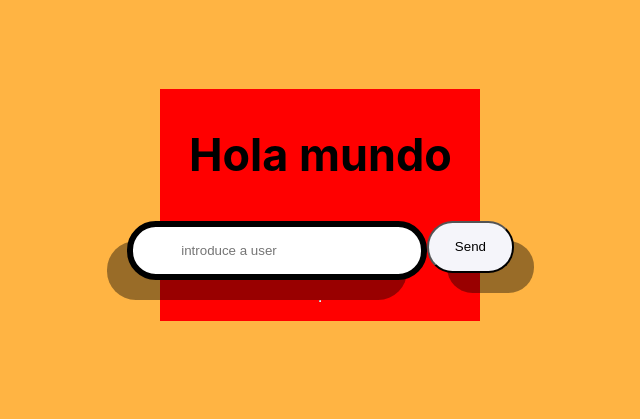
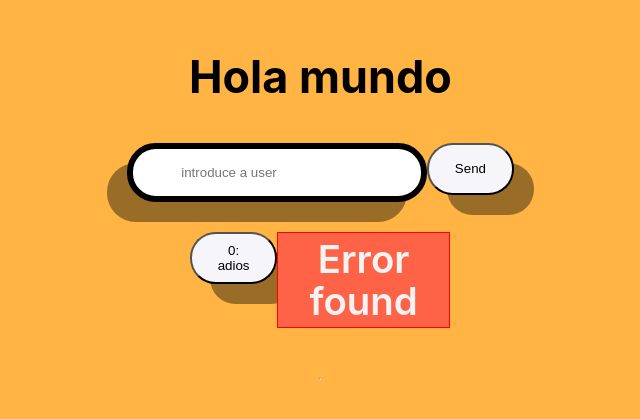
Before and after one commit to CH19/Github-Search, a Vue app: page / in a window 1280 px wide. Shown: the part 187-606 px from the top of the page, without its empty margins (302-942 px from the left). Built offline with nearby package versions, Linux system fonts and the light colour scheme.

Commit message:
se esta annadiendo el boton de agregar y remover usuarios favoritos la funcionalidad no esta completa todavia por un error en la propiedad computada

```diff
--- a/src/App.vue
+++ b/src/App.vue
@@ -1,16 +1,22 @@
 <script setup>
 import { ref } from "vue";
+import porfile from "./components/porfile.vue";
 
 const API = "https://api.github.com/users/";
 const saludo = 'Hola mundo'
 // se utiliza la variable user para obtener data de los inputs para los usuarios
-const user = ref('');
+const user = ref(null);
+let userData = ref(null);
 // funcion y metodo para cargar los usuarios de github
 async function doSearch() {
+    // consulta al api de github mas el nombre del usuario
             const response = await fetch(API + user.value);
             const data = await response.json();
             console.log(data);
-            alert('solicitud llegada');
+            // variable para capturar objetos con los datos del usuario buscando en la api de github
+            userData.value = data
+            console.log(userData);
+            user.value = '';
           }
 </script>
 
@@ -23,7 +29,8 @@ async function doSearch() {
     <input type="text" placeholder="introduce a user" v-model="user">
     <!-- boton para buscar los usuarios en github  -->
     <button v-on:click="doSearch">Send</button>
-    </div>
+  </div>
+    <porfile :data-user="userData"></porfile>
     <hr>
     </div>
 </div>
--- /dev/null
+++ b/src/components/porfile.vue
@@ -0,0 +1,124 @@
+<script setup>
+import { computed, onMounted, reactive, ref } from "vue";
+
+// objeto con los parametros a solicitar
+onMounted(()=>{
+    console.log('componente montado ');
+})
+const counter = ref(0);
+const keyMap = ref(0);
+const moreCounter = computed(()=>{
+    if(counter.value > 10)
+        return 'Hola';
+    else
+        return ' adios';
+})
+const props = defineProps({
+        dataUser: {
+            type: Object,
+            required: true,
+        },
+
+    })
+    const favorites = ref(new Map());
+    const itsfavorite = computed(()=>{
+      if(props.dataUser.id){
+        return favorites.value.has(props.dataUser.id.toString()) ? true: false;
+      }else
+        return 'Np hay datos';
+    })
+
+    function addFavorite(key){
+        favorites.value.set(key?.id.toString(), key);
+        console.log(favorites.value.get(key?.id));
+    }
+    function removeFavorite(key){
+        favorites.value.delete(key?.id);
+        console.log(favorites.value.size);
+    }
+</script>
+
+<template>
+        <div class="porfile-container">
+            <button @click="counter++">{{ counter }}: {{ moreCounter }}</button>
+            <div class="porfile" v-if="dataUser != null && dataUser?.login">
+                <div>
+                    <a href="#" v-if="!itsfavorite" class="porfile__toggle-favorite" @click="addFavorite(dataUser)">Add Favorite ⭐️ {{ itsfavorite }} {{ dataUser.id}}</a>
+                <a href="#" v-else class="porfile__toggle-favorite" @click="removeFavorite(dataUser)">Remove fvorite ⭐️</a>
+                </div>
+
+                <h2 class="porfile__name">{{ dataUser?.login }}</h2>
+                <img :src="dataUser?.avatar_url" alt="" class="porfile__avatar">
+                <p class="porfile__bio">{{ dataUser?.location }}
+                    <br>
+                    <a :href="dataUser?.html_url" class="porfile__blog">{{ dataUser?.html_url }}</a>
+                </p>
+            </div>
+            <div class="porfile__error" v-else>Error found</div>
+        </div>
+
+</template>
+
+<style scoped>
+@import url(../css/variables.css);
+.porfile-container{
+    padding: 20px;
+    margin: 10px;
+}
+    .porfile {
+  position: relative;
+  background-color: var(--naranja5);
+  border-radius: 0.3rem;
+  box-shadow: 2px 2px 3px var(--naranja4);
+  color: var(--white);;
+  padding: 2.5rem;
+  display: grid;
+  gap: 1rem;
+  grid-template-areas:
+    "name name"
+    "avatar bio";
+}
+
+.porfile__toggle-favorite {
+  position: absolute;
+  top: 0.3rem;
+  right: 0.3rem;
+  border: none;
+  color: var(--white);
+  text-decoration: none;
+  padding: 0.4rem;
+}
+.porfile__toggle-favorite:hover{
+    color: var(--naranj2);
+}
+
+.porfile__name {
+  grid-area: name;
+  margin: 0.4rem 0;
+}
+
+.porfile__avatar {
+  grid-area: avatar;
+  max-width: 6rem;
+  height: auto;
+  border-radius: 1rem;
+}
+
+.porfile__bio {
+  grid-area: bio;
+  margin: 0;
+}
+
+.porfile__blog {
+  grid-area: blog;
+  color: goldenrod;
+}
+
+.porfile__error {
+  padding: 0.3rem;
+  background-color: tomato;
+  color: var(--white);;
+  text-align: center;
+  border: 1px solid red;
+}
+</style>
--- a/src/style.css
+++ b/src/css/style.css
@@ -1,15 +1,8 @@
-:root{
-  --naranja3d:  #FFB443;
-  --naranja1: #ffff89;
-  --naranj2: #ffcc50;
-  --naranja4: #c06500;
-  --naranja5: #853400;
-  --widthTotal: 96vw;
-  --heightTotal: 96vh;
+@import url(./variables.css);
+body{
+  background-color: var(--naranja3d);
+  font-family: Inter;
 
-}
-body{
-  background-color: var(--naranja3d)
 
 }
 .bigContainer{
@@ -19,12 +12,11 @@ body{
   padding: none;
   display: flex;
   align-items: center;
-  justify-content: center;
+  justify-content: space-around;
 }
 .form-container{
   width: 20rem;
   color: #000;
-font-family: Inter;
 font-size: 2.4rem;
 font-style: normal;
 font-weight: 600;
@@ -33,7 +25,6 @@ display: flex;
 flex-direction: column;
 align-items: center;
 justify-content: space-between;
-background-color: red;
 
 }
 .form-container div{
--- /dev/null
+++ b/src/css/variables.css
@@ -0,0 +1,11 @@
+:root{
+    --naranja3d:  #FFB443;
+    --naranja1: #ffff89;
+    --naranj2: #ffcc50;
+    --naranja4: #c06500;
+    --naranja5: #853400;
+    --white: #f3f3f3;
+    --widthTotal: 96vw;
+    --heightTotal: 96vh;
+
+  }
```
Also changed, not shown: src/components/HelloWorld.vue (deleted, +0 -40 lines), src/main.js (+6 -1 lines).
